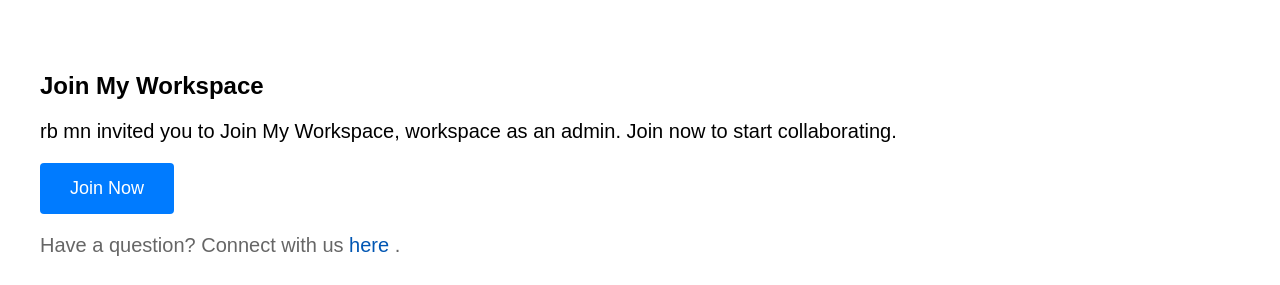
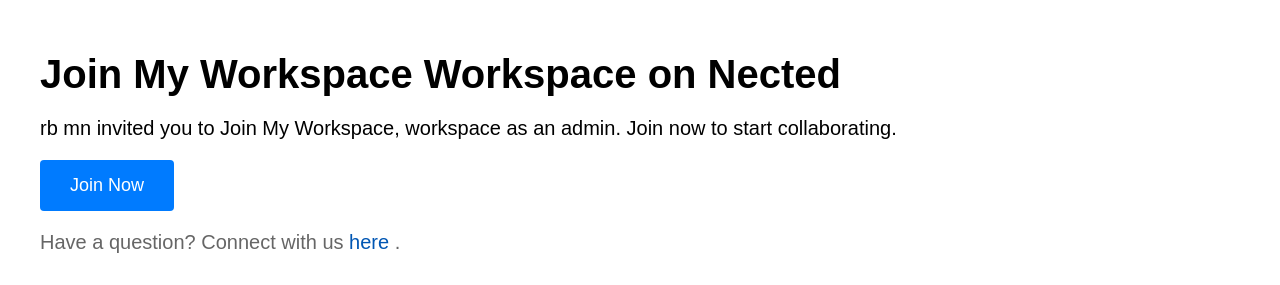
Before and after one commit to champacked/landing-page, a plain HTML site: page index.html in a window 1280 px wide. Shown: the part 123-408 px from the top of the page. Drawn offline with Linux system fonts and the light colour scheme.

Commit message:
ehancement done

```diff
--- a/index.html
+++ b/index.html
@@ -14,7 +14,7 @@
     <main>
       <div id="main-area">
         <div id="msg-area">
-          <h1>Join My Workspace</h1>
+          <h1>Join My Workspace Workspace on Nected</h1>
           <p>
             rb mn invited you to Join My Workspace, workspace as an admin. Join
             now to start collaborating.
--- a/style1.css
+++ b/style1.css
@@ -12,7 +12,7 @@ body {
 }
 
 h1 {
-  font-size: 24px;
+  font-size: 40px;
   margin-bottom: 15px;
 }
 
@@ -58,7 +58,7 @@ p {
 }
 
 #msg-area {
-  margin-top: 70px;
+  margin-top: 50px;
 }
 
 /* CSS for mobile devices */
```
